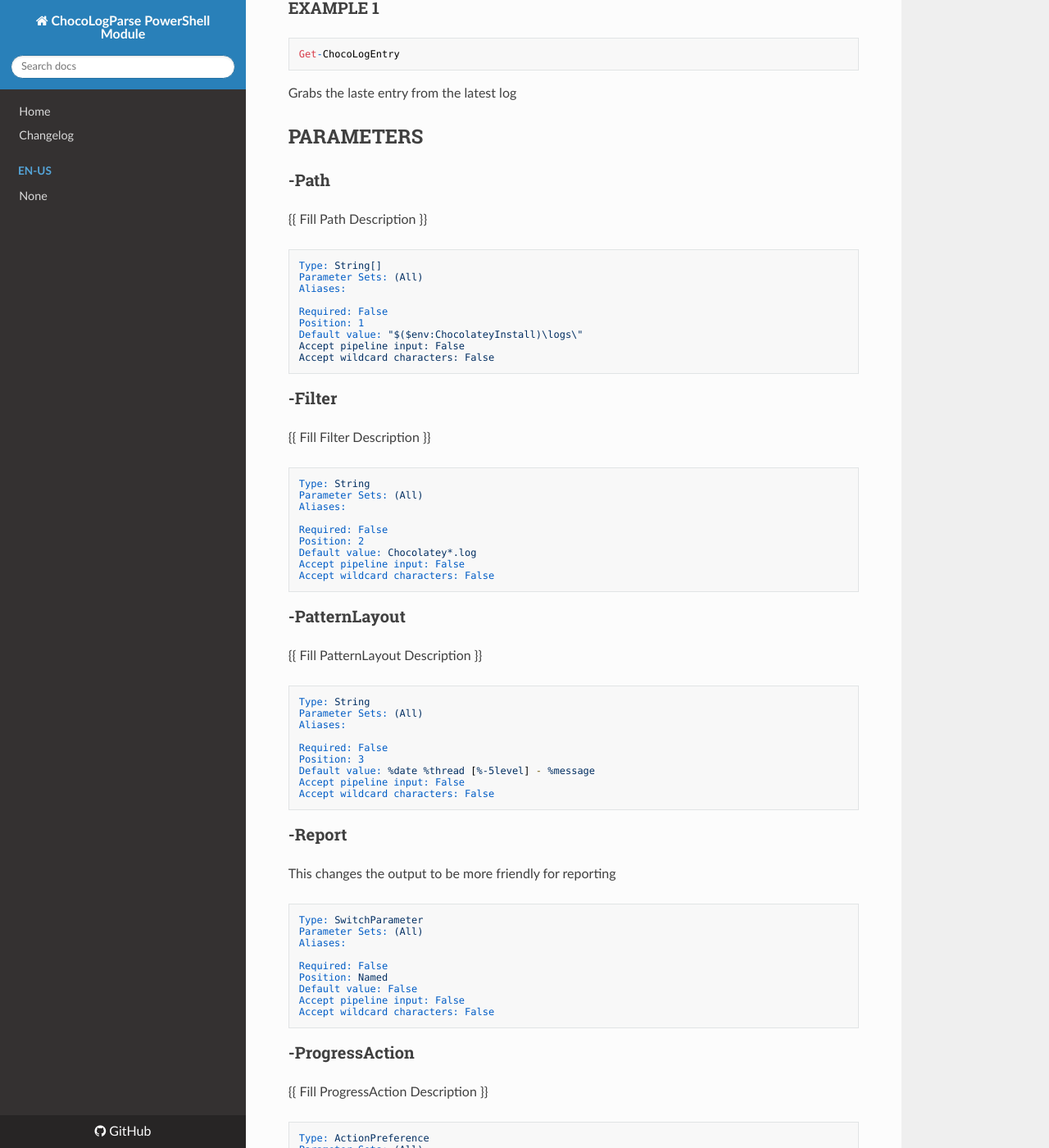
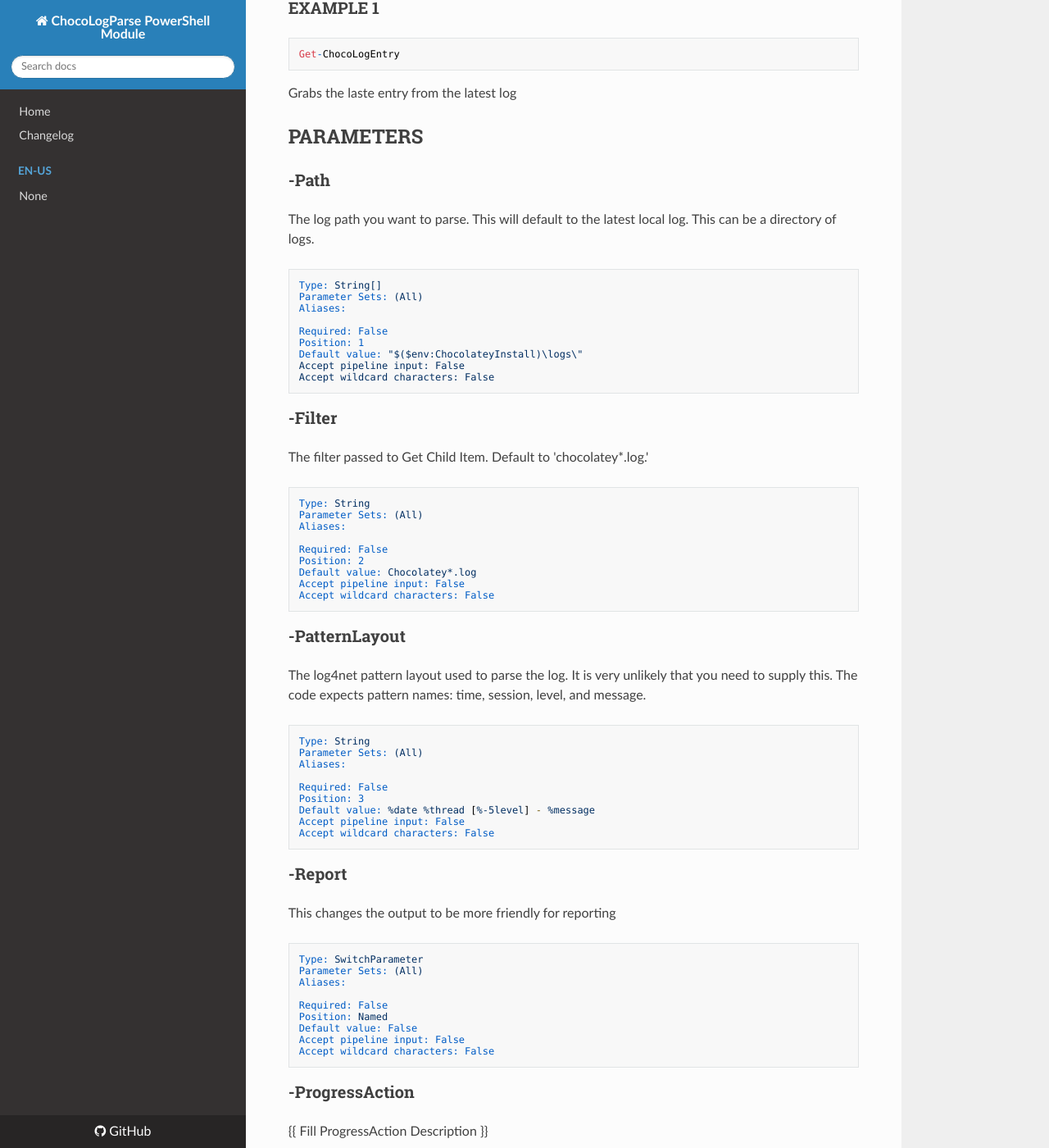
Before and after one commit to HeyItsGilbert/ChocoLogParse, an MkDocs documentation site: the page built from docs/en-US/Get-ChocoLogEntry.md, in a window 1280 px wide and 1400 px high, scrolled down 554 px. Shown: the whole window at 82% size. Built offline with MkDocs 1.6.1, drawn with Linux system fonts in a browser that asks for light colours; nearby versions of some CDN libraries; some of the changed text lies outside the part shown.

````diff
--- a/docs/en-US/Get-ChocoLogEntry.md
+++ b/docs/en-US/Get-ChocoLogEntry.md
@@ -1,7 +1,7 @@
 ---
 external help file: ChocoLogParse-help.xml
 Module Name: ChocoLogParse
-online version: https://heyitsgilbert.github.io/ChocoLogParse/en-US/Get-ChocoLogEntry/
+online version:
 schema: 2.0.0
 ---
 
@@ -33,7 +33,9 @@ Grabs the laste entry from the latest log
 ## PARAMETERS
 
 ### -Path
-{{ Fill Path Description }}
+The log path you want to parse.
+This will default to the latest local log.
+This can be a directory of logs.
 
 ```yaml
 Type: String[]
@@ -48,7 +50,8 @@ Accept wildcard characters: False
 ```
 
 ### -Filter
-{{ Fill Filter Description }}
+The filter passed to Get Child Item.
+Default to 'chocolatey*.log.'
 
 ```yaml
 Type: String
@@ -63,7 +66,11 @@ Accept wildcard characters: False
 ```
 
 ### -PatternLayout
-{{ Fill PatternLayout Description }}
+The log4net pattern layout used to parse the log.
+It is very unlikely that you
+need to supply this.
+The code expects pattern names: time, session, level, and
+message.
 
 ```yaml
 Type: String
@@ -119,5 +126,3 @@ Works for Windows PowerShell and PowerShell Core (e.g.
 7).
 
 ## RELATED LINKS
-
-[https://heyitsgilbert.github.io/ChocoLogParse/en-US/Get-ChocoLogEntry/](https://heyitsgilbert.github.io/ChocoLogParse/en-US/Get-ChocoLogEntry/)
````
Also changed, not shown: docs/en-US/Read-ChocoLog.md (+2 -2 lines), 2 other files.
